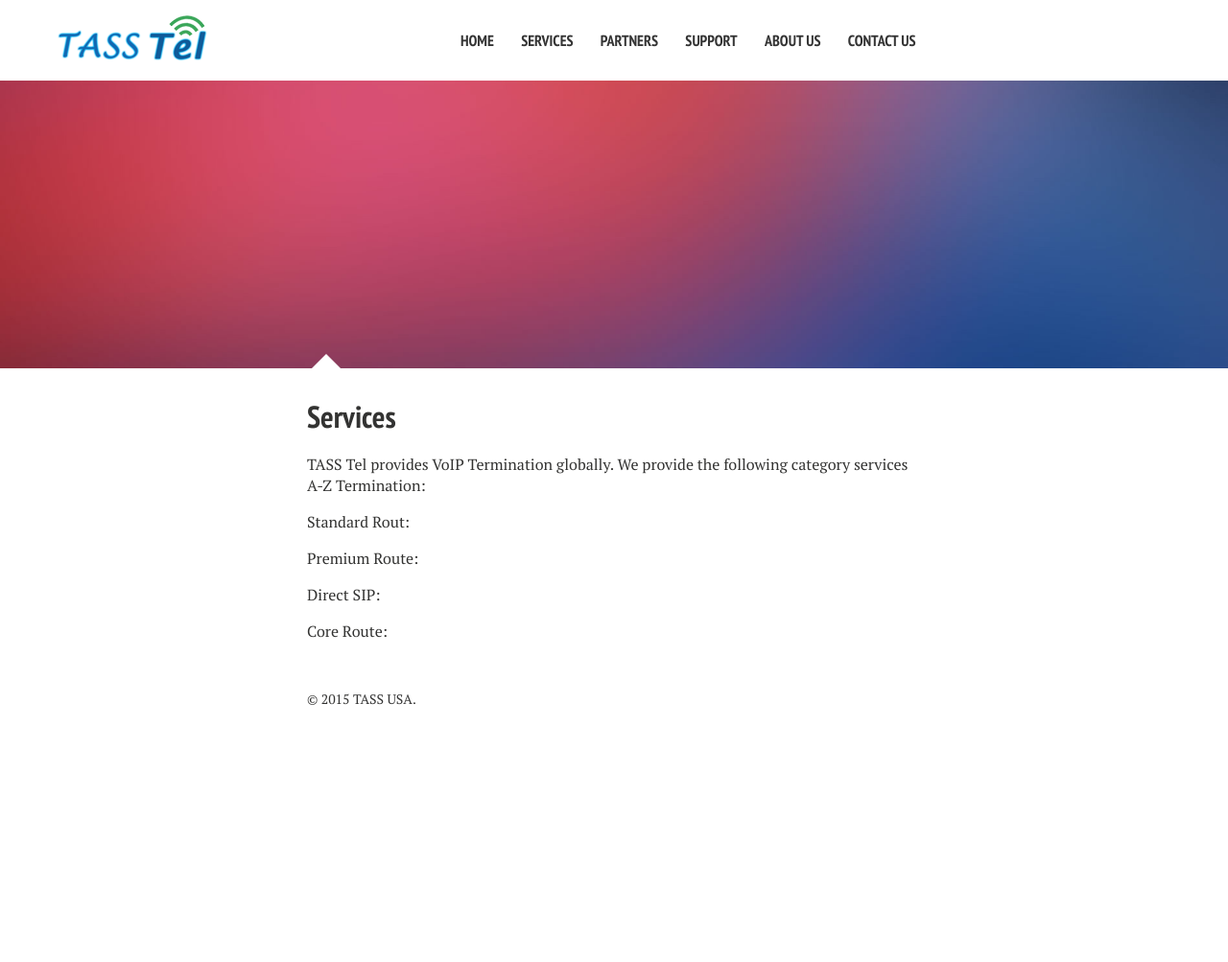
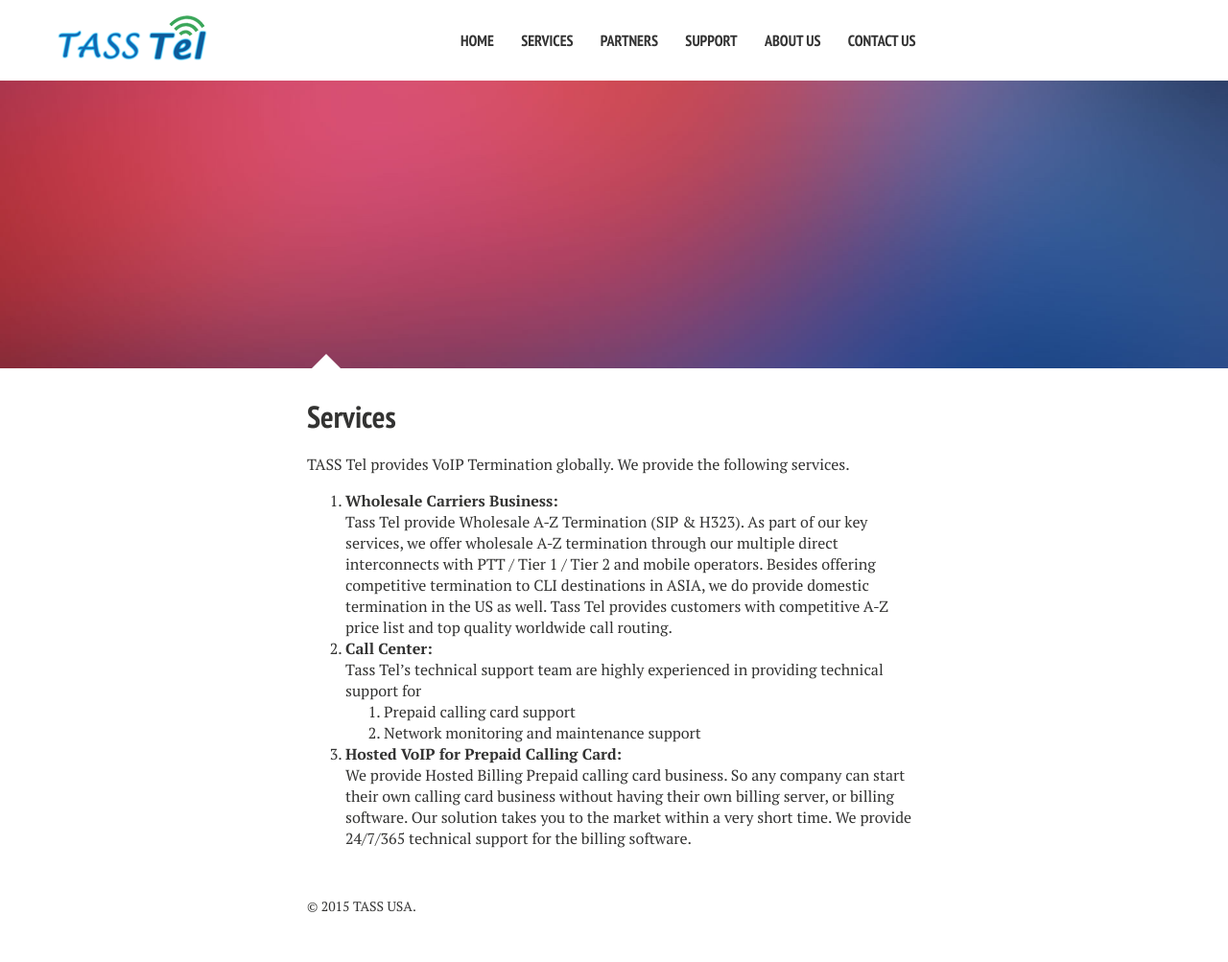
Before and after one commit to TASSUSA/tasstel, a Jekyll site: the page built from services/index.md, in a window 1280 px wide. Shown: the whole page at 96% size. Built offline with Jekyll 4.4.1, drawn with Linux system fonts in a browser that asks for light colours; nearby versions of some CDN libraries; before the commit the page ends 900 px from its top, so only the background shows below that.

```diff
--- a/_config.yml
+++ b/_config.yml
@@ -32,6 +32,7 @@ owner:
   name: TASS USA
   url: http://tassusa.com
 
+google_analytics: UA-56997639-1
 
 include: [".htaccess"]
 exclude: ["START SERVER", "lib", "config.rb", "Capfile", "config", "log", "Rakefile", "Rakefile.rb", "tmp", "less", "*.sublime-project", "*.sublime-workspace", "test", "spec", "Gruntfile.js", "package.json", "node_modules", "Gemfile", "Gemfile.lock", "LICENSE", "README.md"]
--- a/_includes/_scripts.html
+++ b/_includes/_scripts.html
@@ -34,13 +34,13 @@
 {% endif %}
 <script src="{{ site.baseurl }}/assets/js/scripts.min.js"></script>
 
-{% if site.owner.google.analytics %}
+{% if site.google_analytics %}
 <!-- Asynchronous Google Analytics snippet -->
 <script>
 	var _gaq = _gaq || [];
 	var pluginUrl = '//www.google-analytics.com/plugins/ga/inpage_linkid.js';
 	_gaq.push(['_require', 'inpage_linkid', pluginUrl]);
-	_gaq.push(['_setAccount', '{{ site.owner.google.analytics }}']);
+	_gaq.push(['_setAccount', '{{ site.google_analytics }}']);
 	_gaq.push(['_trackPageview']);
 
 	(function() {
--- a/services/index.md
+++ b/services/index.md
@@ -3,13 +3,13 @@ layout: page
 title: Services
 image: sample-image-2.jpg
 ---
-TASS Tel provides VoIP Termination globally. We provide the following category services
-A-Z Termination:
+TASS Tel provides VoIP Termination globally. We provide the following services.
 
-Standard Rout:
-
-Premium Route:
-
-Direct SIP:
-
-Core Route:
+1.	**Wholesale Carriers Business:**<br>
+Tass Tel provide Wholesale A-Z Termination (SIP & H323). As part of our key services, we offer wholesale A-Z termination through our multiple direct interconnects with PTT / Tier 1 / Tier 2 and mobile operators. Besides offering competitive termination to CLI destinations in ASIA, we do provide domestic termination in the US as well. Tass Tel provides customers with competitive A-Z price list and top quality worldwide call routing.
+2.	**Call Center:**<br>
+Tass Tel’s technical support team are highly experienced in providing technical support for
+	1. Prepaid calling card support
+	2. Network monitoring and maintenance support
+3.	**Hosted VoIP for Prepaid Calling Card:**<br>
+We provide Hosted Billing Prepaid calling card business. So any company can start their own calling card business without having their own billing server, or billing software. Our solution takes you to the market within a very short time. We provide 24/7/365 technical support for the billing software.
```
Also changed, not shown: about/index.md (+5 -5 lines), index.md (+4 -2 lines), 1 other file.
